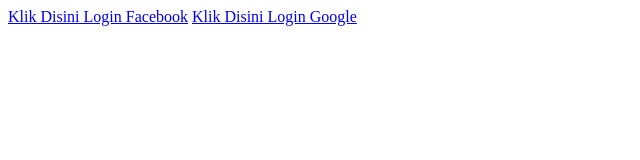
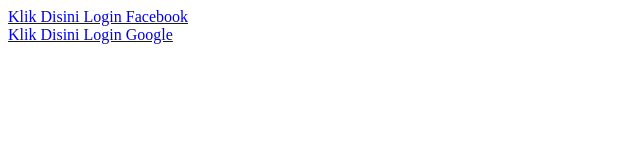
Before and after one commit to 71nthn/learn, a plain HTML site: page index.html in a window 1280 px wide. Shown: the whole page, without its empty margins (0-640 px from the left). Drawn offline with Linux system fonts and the light colour scheme.

Commit message:
Update index.html

```diff
--- a/index.html
+++ b/index.html
@@ -1,10 +1,10 @@
 <!DOCTYPE html>
 <html>
 <head>
-<title>index</title>
+<title>Joo Ganteng</title>
 </head>
 <body>
-	<a href="loginFacebook.html" >Klik Disini Login Facebook</a>
+	<a href="loginFacebook.html" >Klik Disini Login Facebook</a><br>
 	<a href="loginGoogle.html" >Klik Disini Login Google</a>
 </body>
 </html>
```
